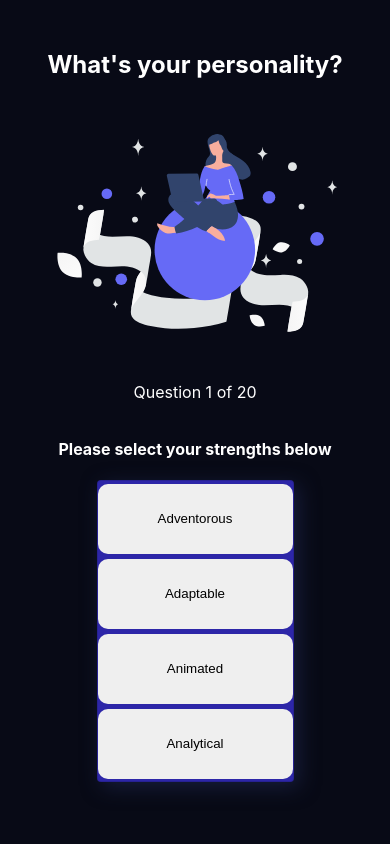
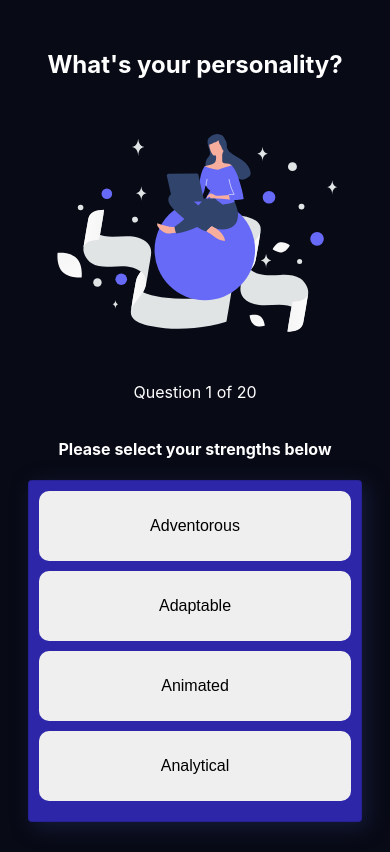
Before and after one commit to Funmi7/best-attribute, a React (Create React App) app: page / in a window 390 px wide. Built offline with nearby package versions, Linux system fonts and the light colour scheme; what react-animations would draw is missing.

Commit message:
added media queries for responsiveness

```diff
--- a/src/components/Options.js
+++ b/src/components/Options.js
@@ -9,14 +9,21 @@ const QuestionCard = styled.div`
   background: #2d26a8;
   box-shadow: 5px 5px 20px 0 #171d3b;
   width: 50%;
-  height: 300px;
+  min-height: 250px;
+  padding: 10px;
   display: flex;
   flex-wrap: wrap;
   justify-content: space-evenly;
   align-items: center;
+  margin-bottom: 30px;
 
   button {
-    width: 300px;
+    /* width: 300px; */
+    display: flex;
+    align-items: center;
+    justify-content: center;
+    font-size: 16px;
+    flex-basis: 47%;
     height: 70px;
     border-radius: 10px;
     border: none;
@@ -27,8 +34,23 @@ const QuestionCard = styled.div`
       color: white;
     }
   }
+  @media screen and (max-width: 870px) {
+    width: 80%;
+  }
+  @media screen and (max-width: 400px) {
+    flex-direction: column;
+
+    button {
+      flex-basis: auto;
+      width: 100%;
+      margin-bottom: 10px;
+    }
+  }
 `;
 
+const DescriptionText = styled.h4`
+  padding: 0px 20px;
+`;
 
 const Options = ({ currentQuestion, data, handleOptionClick }) => {
   return (
@@ -37,12 +59,12 @@ const Options = ({ currentQuestion, data, handleOptionClick }) => {
         Question {currentQuestion + 1} of {data.length}
       </p>
       {currentQuestion <= 9 ? (
-        <h4>Please select your strengths below</h4>
+        <DescriptionText>Please select your strengths below</DescriptionText>
       ) : (
-        <h4>
+        <DescriptionText>
           Please select your weaknesses below.Don’t worry about the options, it
           doesn’t mean this is who you are.
-        </h4>
+        </DescriptionText>
       )}
       <QuestionCard>
         {data[currentQuestion].options.map((option, index) => (
@@ -57,4 +79,4 @@ const Options = ({ currentQuestion, data, handleOptionClick }) => {
   );
 };
 
-export default Options
+export default Options;
--- a/src/components/Questions.js
+++ b/src/components/Questions.js
@@ -13,6 +13,8 @@ const Container = styled.section`
   display: flex;
   flex-direction: column;
   align-items: center;
+  /* padding-left: 20px; */
+  /* padding-right: 20px; */
   h1,
   h2,
   h3,
@@ -29,6 +31,10 @@ const Heading = styled.h2`
   margin-top: 0px;
   padding-top: 50px;
   color: white;
+
+  @media screen and (max-width: 307px){
+    padding: 30px 15px;
+  }
 `;
 
 const ImageWrapper = styled.div`
@@ -37,6 +43,12 @@ const ImageWrapper = styled.div`
   justify-content: center;
   img {
     width: 400px;
+  }
+  @media screen and (max-width: 307px) {
+    padding: 10px 15px;
+    img {
+      width: 100%;
+    }
   }
 `;
 
--- a/src/components/Result.js
+++ b/src/components/Result.js
@@ -11,6 +11,7 @@ const Container = styled.div`
   h3,
   p {
     color: white;
+    padding: 0px 20px;
   }
   h3 {
     font-size: 40px;
```
